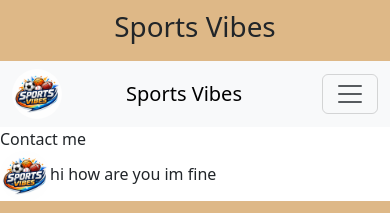
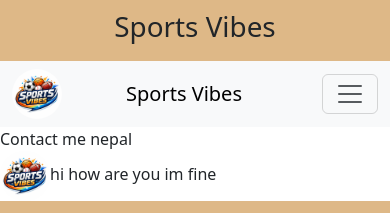
Before and after one commit to kraftifyweb/sportsvibe, a React (Create React App) app: page /contact in a window 390 px wide. Shown: the top 213 px of the page. Built offline with nearby package versions, Linux system fonts and the light colour scheme.

Commit message:
favicon responsive nepal  nav

```diff
--- a/src/comp/Cont/Cont.jsx
+++ b/src/comp/Cont/Cont.jsx
@@ -2,7 +2,10 @@
 
 function Cont() {
   return (
-    <div>Contact me</div>
+    <div>Contact me
+
+        nepal
+    </div>
   )
 }
 
--- a/src/comp/Nav/Navi.jsx
+++ b/src/comp/Nav/Navi.jsx
@@ -2,7 +2,6 @@
 import Container from 'react-bootstrap/Container';
 import Nav from 'react-bootstrap/Nav';
 import Navbar from 'react-bootstrap/Navbar';
-import NavDropdown from 'react-bootstrap/NavDropdown';
 import { Link } from "react-router-dom";
 import logo from "../../sportsvibe.png"
 import './nav.css';
```
Also changed, not shown: public/sportsvibe.png (deleted), public/sportsvibesic.png (deleted).
